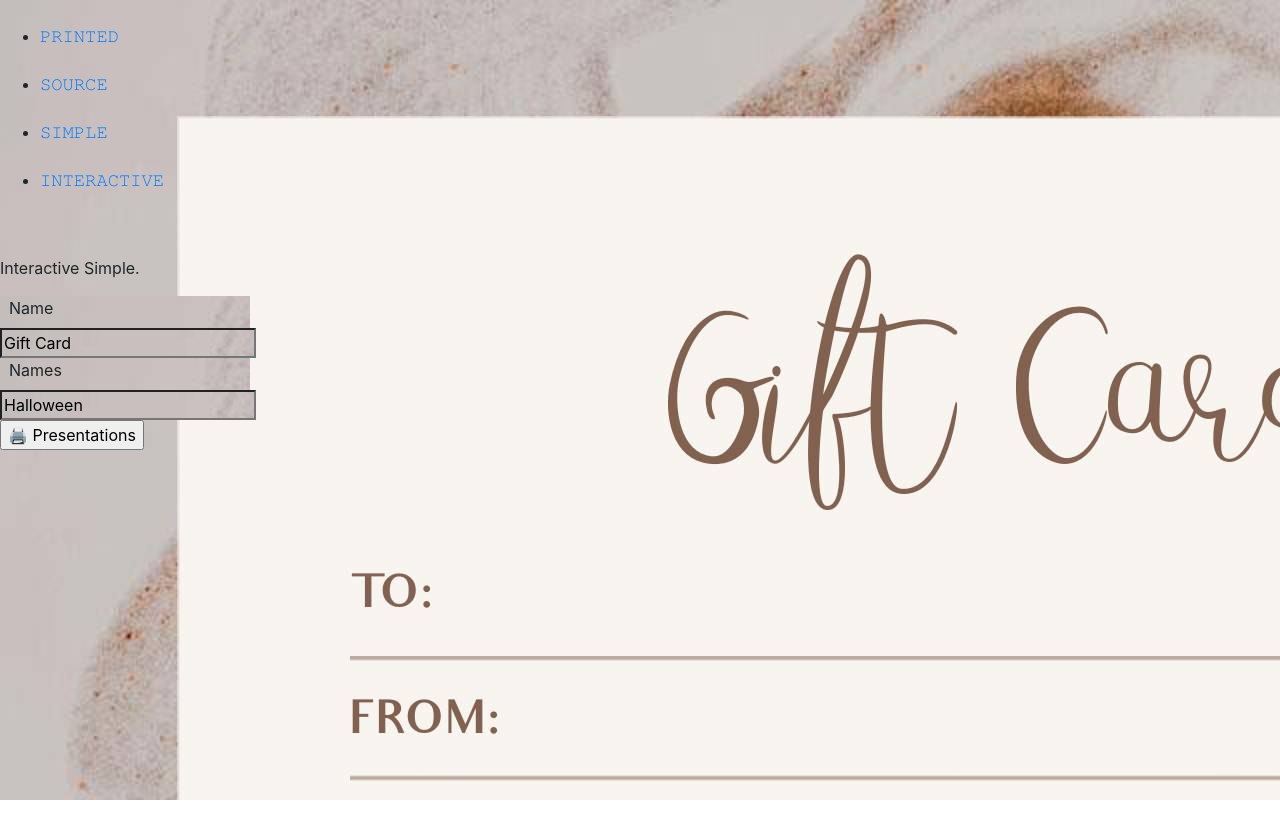
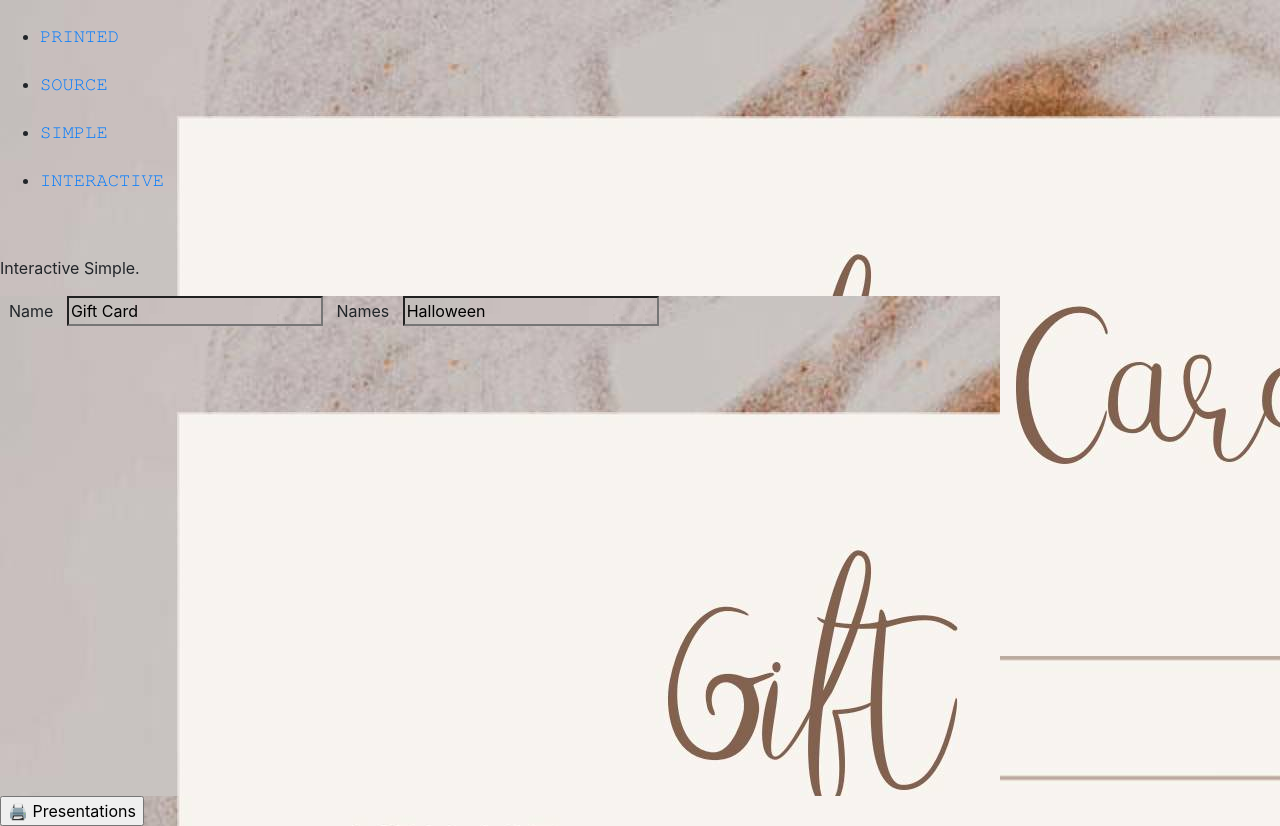
Before and after one commit to xxxcoder-ui/printed, a plain HTML site: page index.html in a window 1280 px wide. Before the commit the page ends 800 px from the top, so only its background shows below. Drawn offline with nearby package versions, Linux system fonts and the light colour scheme.

Commit message:
Update index.html

```diff
--- a/index.html
+++ b/index.html
@@ -44,7 +44,7 @@ active {
 		background-image : url(https://raw.githubusercontent.com/xxxcoder-ui/printed/refs/heads/main/gift.jpg) ;height: 250px;width: 250px;
 	}
 	form {
-		background-image : url(https://raw.githubusercontent.com/xxxcoder-ui/printed/refs/heads/main/gift.jpg) ;height: 50%;width: 100%;
+		background-image : url(https://raw.githubusercontent.com/xxxcoder-ui/printed/refs/heads/main/gift.jpg) ;height: 500px;width: 1000px;
 	}
 </style>
 <div class="background">
```
